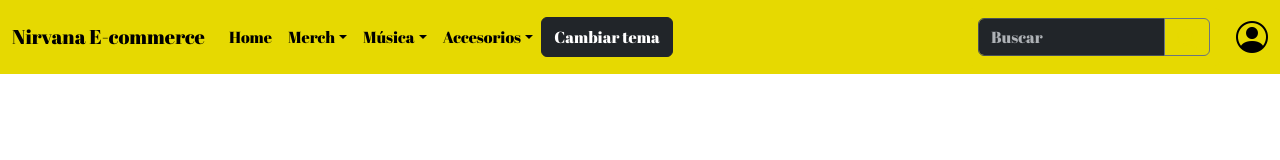
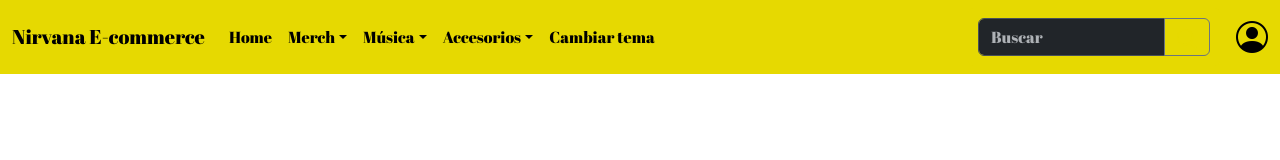
Before and after one commit to pridirenzo/front-ecommerce-nirvana, a React (Vite) app in the folder front-ecommerce/: page / in a window 1280 px wide. Shown: the top 160 px of the page. Built offline with nearby package versions, Linux system fonts and the light colour scheme; no server answers.

Commit message:
fix/theme button changed

```diff
--- a/front-ecommerce/src/components/navbar/NavBar.jsx
+++ b/front-ecommerce/src/components/navbar/NavBar.jsx
@@ -46,9 +46,7 @@ const NavBar = () => {
               <NavDropdown.Item href="#pines">Pines</NavDropdown.Item>
               <NavDropdown.Item href="#otros">Otros</NavDropdown.Item>
             </NavDropdown>
-            <Button variant="dark" onClick={toggleTheme}>
-              Cambiar tema
-            </Button>
+            <Nav.Link onClick={toggleTheme}>Cambiar tema</Nav.Link>
           </Nav>
 
           <Form inline className="custom-form me-3">
```
